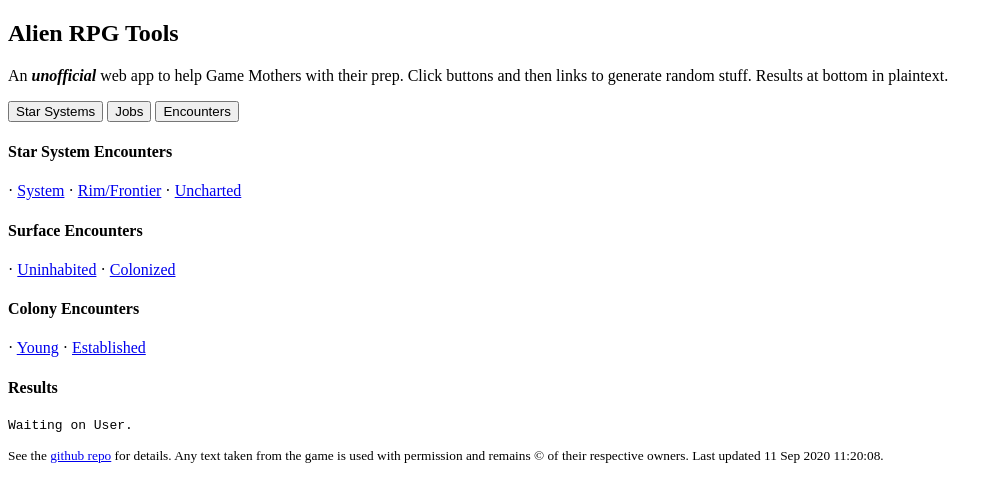
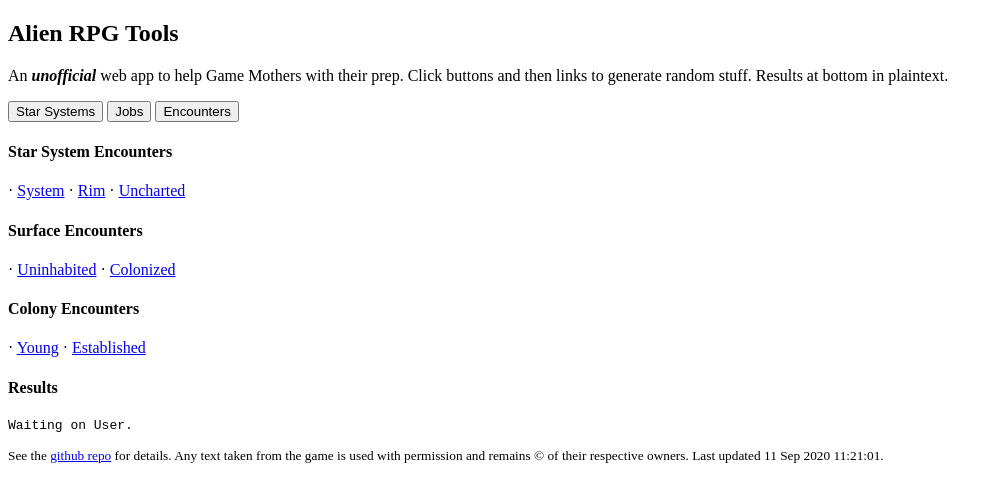
Before and after one commit to ScottMaclure/alienrpg, a Svelte app: page / in a window 1280 px wide. Both pictures are taken after a click on the button "Encounters". Shown: the top 502 px of the page, without its empty margins (0-998 px from the left). Built offline with nearby package versions, Linux system fonts and the light colour scheme; the HTML template or start-up script is replaced by a standard one.

Commit message:
build artifacts.

```diff
--- a/src/components/App.svelte
+++ b/src/components/App.svelte
@@ -136,7 +136,7 @@
 	<div style="display: {options.showUI === 'encounters' ? 'block' : 'none'}">
 		<h4>Star System Encounters</h4>
 		&middot; <a href="." on:click|preventDefault={e => handleStarSystemEncounter()}>System</a>
-		&middot; <a href="." on:click|preventDefault={e => handleStarSystemEncounter(-3)}>Rim/Frontier</a>
+		&middot; <a href="." on:click|preventDefault={e => handleStarSystemEncounter(-3)}>Rim</a>
 		&middot; <a href="." on:click|preventDefault={e => handleStarSystemEncounter(-5)}>Uncharted</a>
 		<h4>Surface Encounters</h4>
 		&middot; <a href="." on:click|preventDefault={e => handleSurfaceEncounter('uninhabited')}>Uninhabited</a>
--- a/src/data/appData.json
+++ b/src/data/appData.json
@@ -1,6 +1,6 @@
 {
     "title": "Alien RPG Tools",
-    "version": "11 Sep 2020 11:20:08",
+    "version": "11 Sep 2020 11:21:01",
     "copyright": "Any text taken from the game is used with permission and remains © of their respective owners.",
     "githubUrl": "https://github.com/ScottMaclure/alienrpg/"
 }
```
Also changed, not shown: 2 other files (tests, documents, lock files or other folders).
